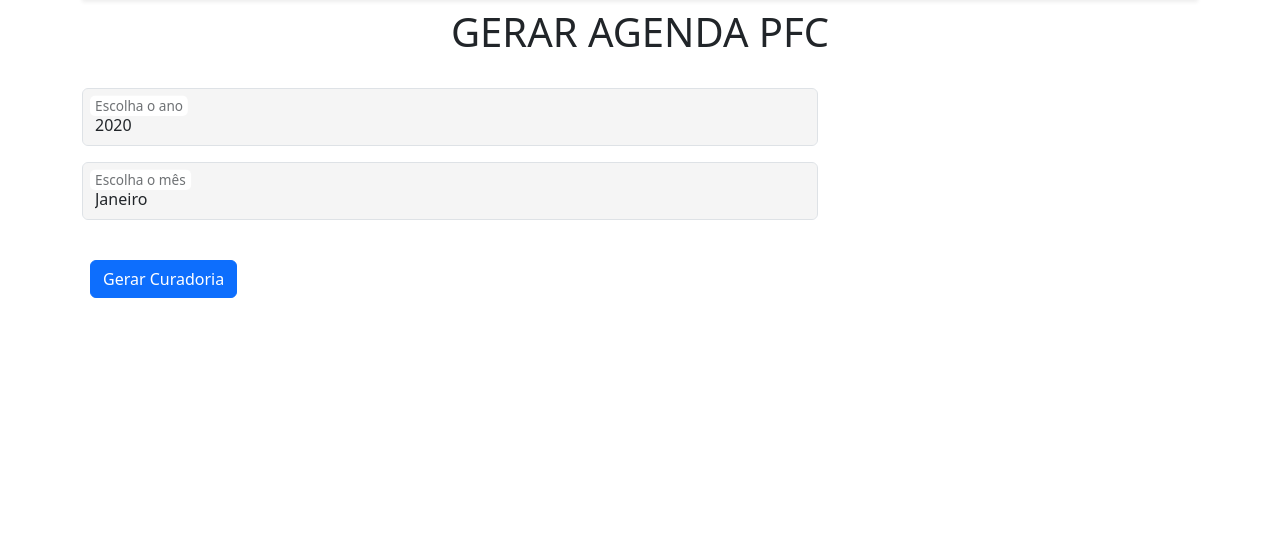
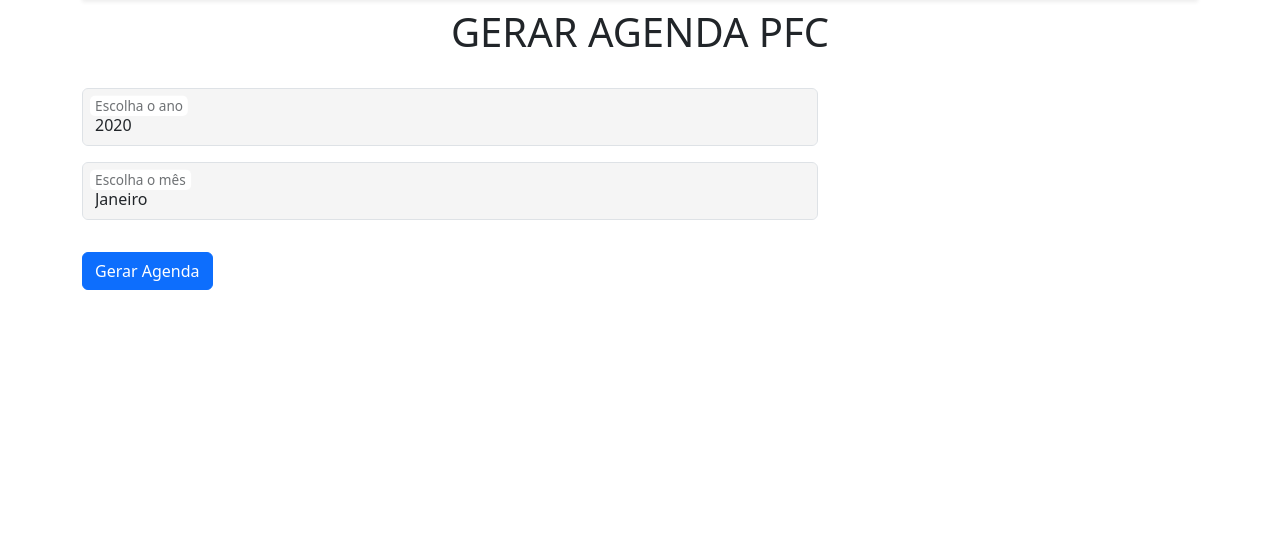
Before and after one commit to GibaTrindade/pfc_app_django, a Django app: page /curadoria/ in a window 1280 px wide. Shown: the part 71-609 px from the top of the page. Run offline with Django 4.2, Linux system fonts and the light colour scheme; tables that the repository leaves empty hold one stand-in row (values such as "Sample post"); parts of the project's set-up code (start-up, migrations or seed data) failed here and were passed over; some libraries are stand-ins or nearby versions.

Commit message:
pequenas mudancas em titulo do arquivo da agenda pfc

```diff
--- a/pfc_app/templates/pfc_app/curadoria.html
+++ b/pfc_app/templates/pfc_app/curadoria.html
@@ -32,7 +32,7 @@
 
 
 
-            <button type="submit" class="btn btn-primary m-2">Gerar Curadoria</button>
+            <button type="submit" class="btn btn-primary">Gerar Agenda</button>
         </form>
 
 {% endblock %}
--- a/pfc_app/views.py
+++ b/pfc_app/views.py
@@ -1955,11 +1955,11 @@ def gerar_curadoria(request, ano, mes):
     trilhas = Trilha.objects.all()
 
     response = HttpResponse(content_type='application/pdf')
-    response['Content-Disposition'] = 'attachment; filename="agenda_maio_2024.pdf"'
+    response['Content-Disposition'] = 'attachment; filename="agenda_pfc.pdf"'
 
     # Cria um objeto Canvas diretamente
     p = canvas.Canvas(response, pagesize=A4)
-
+    p.setTitle('Agenda PFC')
     width, height = A4
 
     # Estilo para o cabeçalho
```
